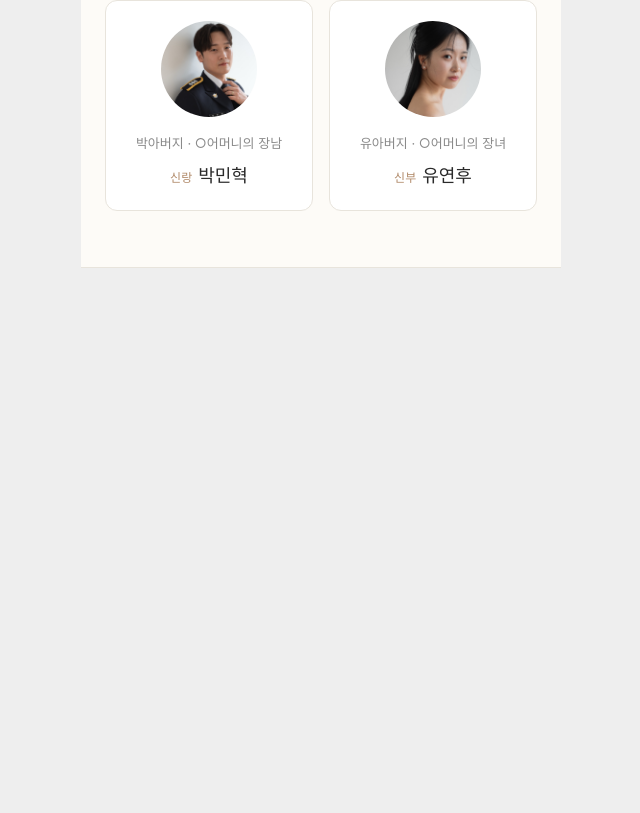
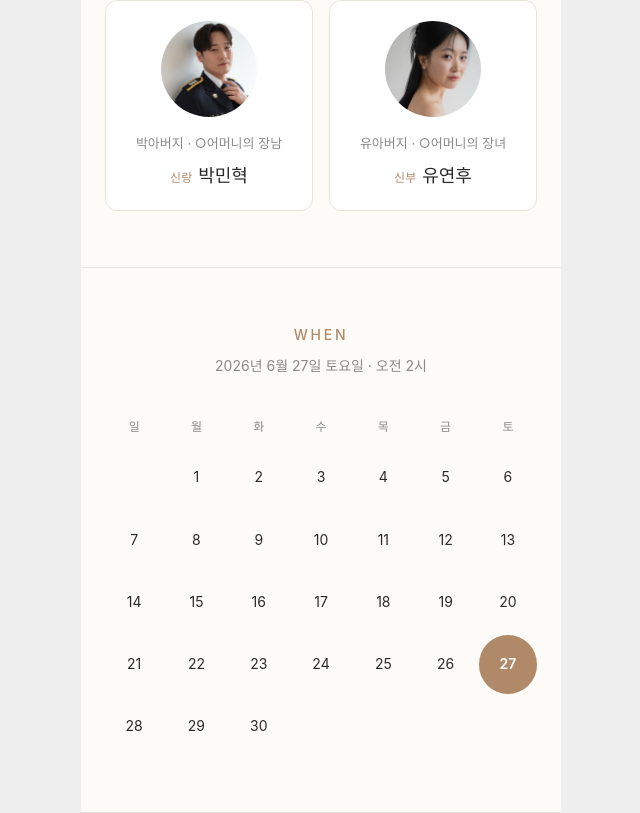
Before and after one commit to syeon2565/mh-yh-wedding, a React (Vite) app: page / in a window 1280 px wide. Shown: the part 1411-2224 px from the top of the page, without its empty margins (319-959 px from the left). Before the commit the page ends 1679 px from the top, so only its background shows below. Built offline with nearby package versions, Linux system fonts and the light colour scheme; a web font is replaced by a local one.

Commit message:
feat: add wedding date calendar

```diff
--- a/src/App.tsx
+++ b/src/App.tsx
@@ -1,6 +1,7 @@
 import Cover from "./components/Cover";
 import Greeting from "./components/Greeting";
 import Profile from "./components/Profile";
+import Calendar from "./components/Calendar";
 
 const weddingInfo = {
   groom: {
@@ -26,6 +27,7 @@ export default function App() {
       <Cover info={weddingInfo} />
       <Greeting />
       <Profile info={weddingInfo} />
+      <Calendar date={weddingInfo.date} />
     </main>
   );
 }
--- /dev/null
+++ b/src/components/Calendar.tsx
@@ -0,0 +1,48 @@
+type Props = { date: Date };
+
+const WEEK = ["일", "월", "화", "수", "목", "금", "토"];
+
+export default function Calendar({ date }: Props) {
+  const year = date.getFullYear();
+  const month = date.getMonth();
+  const day = date.getDate();
+  const first = new Date(year, month, 1).getDay();
+  const last = new Date(year, month + 1, 0).getDate();
+
+  const cells: (number | null)[] = [
+    ...Array(first).fill(null),
+    ...Array.from({ length: last }, (_, i) => i + 1),
+  ];
+  while (cells.length % 7 !== 0) cells.push(null);
+
+  const hh = date.getHours();
+  const mm = date.getMinutes();
+  const timeText = `${hh < 12 ? "오전" : "오후"} ${((hh + 11) % 12) + 1}시${
+    mm ? ` ${mm}분` : ""
+  }`;
+
+  return (
+    <section className="section calendar">
+      <h2 className="section__title">WHEN</h2>
+      <p className="section__subtitle">
+        {year}년 {month + 1}월 {day}일 {WEEK[date.getDay()]}요일 · {timeText}
+      </p>
+
+      <div className="calendar__grid">
+        {WEEK.map((w) => (
+          <div key={w} className="calendar__head">
+            {w}
+          </div>
+        ))}
+        {cells.map((c, i) => (
+          <div
+            key={i}
+            className={`calendar__cell ${c === day ? "is-target" : ""}`}
+          >
+            {c ?? ""}
+          </div>
+        ))}
+      </div>
+    </section>
+  );
+}
--- a/src/styles/global.css
+++ b/src/styles/global.css
@@ -141,3 +141,29 @@ button {
   color: var(--point);
   margin-right: 6px;
 }
+
+/* Calendar */
+.calendar__grid {
+  display: grid;
+  grid-template-columns: repeat(7, 1fr);
+  gap: 4px;
+  margin-top: 24px;
+}
+.calendar__head {
+  font-size: 12px;
+  color: var(--muted);
+  padding: 8px 0;
+}
+.calendar__cell {
+  font-size: 14px;
+  aspect-ratio: 1;
+  display: flex;
+  align-items: center;
+  justify-content: center;
+  border-radius: 50%;
+}
+.calendar__cell.is-target {
+  background: var(--point);
+  color: #fff;
+  font-weight: 600;
+}
```
